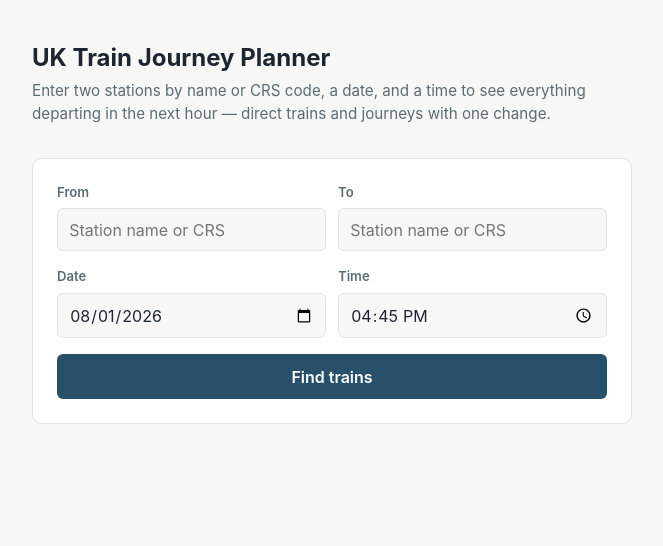
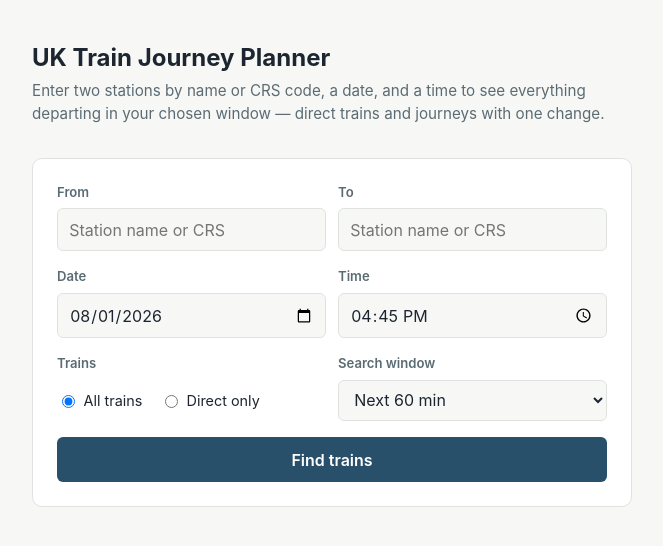
Before and after one commit to jitadityakumar/train-journey-planner, a FastAPI app: page / in a window 1280 px wide. Shown: the top 546 px of the page, without its empty margins (308-971 px from the left). Run offline with FastAPI, Linux system fonts and the light colour scheme; data that the repository does not hold is empty.

Commit message:
Add direct-only filter and search-window dropdown to journey form (#4)
* Add direct-only filter and search-window dropdown to the journey form

Adds radio buttons (All trains / Direct only, default All) and a search
window dropdown (30/60/90/120 min, default 60) to the search form,
threaded through to /api/journeys and /results via a new direct_only
query param. queries.find_journeys() now skips the interchange search
entirely when direct_only is set, rather than filtering results out
after the fact.

Co-Authored-By: Claude Sonnet 5 <noreply@anthropic.com>

* Drop numbering/bullets from the intermediate-stops list

User feedback: the "1. 16:37 Putney (PUT)" ordered-list numbering was
unwanted noise — switched to an unstyled <ul> so it just reads
"16:37 Putney (PUT)".

Co-Authored-By: Claude Sonnet 5 <noreply@anthropic.com>

* Collapse duplicate interchange results when the same two trains share multiple stops

User-reported: BNS->LRD at 16:30 showed the same journey twice, once
"change at CLJ" and once "change at VXH" — no real difference, since
leg1's departure and leg2's arrival are fixed per trip_id regardless of
which shared stop is used to switch trains, so departure/arrival/
duration are guaranteed identical across all of a trip pair's shared
stops. Dedup key dropped the interchange stop dimension (now just
leg1_trip_id + leg2_trip_id); keeps whichever shared stop lets the
rider change at the earliest opportunity, rather than whichever has
the shortest wait.

Reverses part of a 2026-08-01 decision to keep every shared-stop
option as a distinct result — that reasoning no longer holds once a
real duplicate was actually observed.

Co-Authored-By: Claude Sonnet 5 <noreply@anthropic.com>

---------

Co-authored-by: Claude Sonnet 5 <noreply@anthropic.com>

```diff
--- a/app/main.py
+++ b/app/main.py
@@ -159,9 +159,10 @@ def _run_journeys_query(
     date: dt.date,
     time: dt.time,
     window_minutes: int,
+    direct_only: bool = False,
 ) -> JourneysResponse:
     origin, destination = _validate_or_400(conn, from_crs, to_crs, date, time)
-    journeys = queries.find_journeys(conn, origin, destination, date, time, window_minutes)
+    journeys = queries.find_journeys(conn, origin, destination, date, time, window_minutes, direct_only)
 
     journey_outs = []
     for j in journeys:
@@ -196,6 +197,7 @@ def _run_journeys_query(
         date=date.isoformat(),
         window_start=time.isoformat(timespec="minutes"),
         window_minutes=window_minutes,
+        direct_only=direct_only,
         journeys=journey_outs,
     )
 
@@ -219,12 +221,13 @@ def api_journeys(
     date: dt.date = Query(...),
     time: dt.time = Query(...),
     window_minutes: int = Query(config.DEFAULT_WINDOW_MINUTES, ge=1, le=config.MAX_JOURNEYS_WINDOW_MINUTES),
+    direct_only: bool = Query(False, description="If true, return only direct trains (no single-change journeys)."),
     conn: sqlite3.Connection = Depends(get_db),
 ):
     """Direct and single-interchange journeys, merged and ranked. `/api/direct`
     stays direct-only and unchanged — this is the combined view (also what
     the web form/results page uses)."""
-    return _run_journeys_query(conn, from_, to, date, time, window_minutes)
+    return _run_journeys_query(conn, from_, to, date, time, window_minutes, direct_only)
 
 
 @app.get("/api/stations", response_model=list[StationOut])
@@ -257,6 +260,7 @@ def form(request: Request):
         {
             "default_date": default_dt.date().isoformat(),
             "default_time": default_dt.strftime("%H:%M"),
+            "default_window_minutes": config.DEFAULT_WINDOW_MINUTES,
         },
     )
 
@@ -269,12 +273,13 @@ def results(
     date: dt.date = Query(...),
     time: dt.time = Query(...),
     window_minutes: int = Query(config.DEFAULT_WINDOW_MINUTES, ge=1, le=config.MAX_JOURNEYS_WINDOW_MINUTES),
+    direct_only: bool = Query(False),
     conn: sqlite3.Connection = Depends(get_db),
 ):
     error = None
     result = None
     try:
-        result = _run_journeys_query(conn, from_, to, date, time, window_minutes)
+        result = _run_journeys_query(conn, from_, to, date, time, window_minutes, direct_only)
     except HTTPException as exc:
         error = exc.detail
 
@@ -292,5 +297,6 @@ def results(
             "time": time.isoformat(timespec="minutes"),
             "window_end_time": window_end.strftime("%H:%M"),
             "window_end_next_day": window_end.date() > date,
+            "direct_only": direct_only,
         },
     )
--- a/app/queries.py
+++ b/app/queries.py
@@ -375,23 +375,31 @@ def find_interchange_trips(
                 )
             )
 
-    # Keep only the best (shortest-connection) journey per (leg1, leg2,
-    # interchange stop) triple — genuine duplicates, which happen when a
-    # loop-line trip calls at the same interchange stop twice (found in
-    # code review, 2026-08-01). Deliberately keyed *with* the interchange
-    # stop, not just the trip pair: two trains that share several stops
-    # along a corridor (e.g. this app's own worked example, where the
-    # leg-2 train calls at both Clapham Junction and Waterloo before
-    # reaching the destination) genuinely offer different real choices —
-    # a shorter wait at a later station versus a longer wait at an earlier
-    # one — even when the overall arrival time ties, so those are kept as
-    # distinct results rather than collapsed to whichever has the shortest
-    # wait.
-    best_by_key: dict[tuple[str, str, str], InterchangeTrip] = {}
+    # Keep only one journey per (leg1, leg2) trip pair — when the same two
+    # physical trains cross paths at more than one shared stop (e.g. leg 1
+    # calls at both CLJ and VXH before terminating, and leg 2 also calls at
+    # both on its way out), every shared stop is a technically-valid
+    # interchange point, but they all produce the *same* overall journey:
+    # leg 1's trip fixes the departure time and leg 2's trip fixes the
+    # arrival time regardless of which shared stop you get off/on at, so
+    # departure, arrival, and total duration are guaranteed identical across
+    # all of them — there's no real choice being offered, just noise (found
+    # from a real user-reported case, 2026-08-01: BNS->LRD showed the same
+    # journey twice, once changing at CLJ and once at VXH). Keep whichever
+    # lets the rider change at the earliest possible station — the first
+    # point leg 1 reaches a stop leg 2 also calls at — rather than whichever
+    # happens to have the shortest wait, since a passenger has no reason to
+    # stay on leg 1 past the first valid opportunity to change onto leg 2.
+    # This also naturally covers a loop-line trip calling at the same
+    # interchange stop twice (found in code review, 2026-08-01): the first
+    # occurrence is definitionally the earliest opportunity to change.
+    best_by_key: dict[tuple[str, str], InterchangeTrip] = {}
     for candidate in candidates:
-        key = (candidate.leg1.trip_id, candidate.leg2.trip_id, candidate.interchange.stop_id)
+        key = (candidate.leg1.trip_id, candidate.leg2.trip_id)
         existing = best_by_key.get(key)
-        if existing is None or candidate.connection_minutes < existing.connection_minutes:
+        if existing is None or _absolute_seconds(
+            candidate.leg1.arrival_time, candidate.leg1.arrival_next_day
+        ) < _absolute_seconds(existing.leg1.arrival_time, existing.leg1.arrival_next_day):
             best_by_key[key] = candidate
 
     return list(best_by_key.values())
@@ -404,13 +412,23 @@ def find_journeys(
     date: dt.date,
     window_start: dt.time,
     window_minutes: int,
+    direct_only: bool = False,
 ) -> list[Journey]:
     """Direct and single-interchange journeys, merged and Pareto-filtered
     (see `_drop_dominated_journeys` — drops journeys no rider has a reason
     to prefer over some other candidate in the set), then ranked by
-    departure time (then duration) — see RESEARCH.md §3's ranking rule."""
+    departure time (then duration) — see RESEARCH.md §3's ranking rule.
+
+    `direct_only=True` skips the interchange search entirely (not just
+    filtering interchange results back out afterward) — also avoids the
+    per-leg1-candidate leg2 queries in find_interchange_trips, which are the
+    most expensive part of this function."""
     direct_trips = find_direct_trips(conn, origin, destination, date, window_start, window_minutes)
-    interchange_trips = find_interchange_trips(conn, origin, destination, date, window_start, window_minutes)
+    interchange_trips = (
+        []
+        if direct_only
+        else find_interchange_trips(conn, origin, destination, date, window_start, window_minutes)
+    )
 
     journeys = [
         Journey(
--- a/app/schemas.py
+++ b/app/schemas.py
@@ -63,6 +63,7 @@ class JourneysResponse(BaseModel):
     date: str
     window_start: str
     window_minutes: int
+    direct_only: bool
     journeys: list[JourneyOut]
 
 
--- a/app/templates/_base.html
+++ b/app/templates/_base.html
@@ -50,6 +50,20 @@
       border-radius: 6px; background: var(--paper); color: var(--ink); width: 100%;
     }
     input:focus { outline: 2px solid var(--accent); outline-offset: 1px; }
+    select {
+      font: inherit; padding: 0.55rem 0.7rem; border: 1px solid var(--line);
+      border-radius: 6px; background: var(--paper); color: var(--ink); width: 100%;
+    }
+    select:focus { outline: 2px solid var(--accent); outline-offset: 1px; }
+    .radio-group {
+      display: flex; gap: 1.1rem; align-items: center; height: 100%;
+      padding: 0.55rem 0;
+    }
+    .radio-option {
+      display: flex; align-items: center; gap: 0.35rem; font-size: 0.9rem;
+      font-weight: 400; color: var(--ink); cursor: pointer;
+    }
+    .radio-option input { width: auto; }
     .autocomplete-wrap { position: relative; display: block; width: 100%; }
     .autocomplete-menu {
       position: absolute; top: 100%; left: 0; right: 0; z-index: 10;
@@ -97,7 +111,7 @@
     }
     details { margin-top: 0.6rem; }
     summary { color: var(--accent); cursor: pointer; font-size: 0.85rem; }
-    .stop-list { margin: 0.5rem 0 0; padding-left: 1.1rem; font-size: 0.85rem; color: var(--muted); }
+    .stop-list { margin: 0.5rem 0 0; padding-left: 0; list-style: none; font-size: 0.85rem; color: var(--muted); }
     .no-results {
       background: var(--card); border: 1px dashed var(--line); border-radius: 8px;
       padding: 1.5rem; text-align: center; color: var(--muted);
--- a/app/templates/index.html
+++ b/app/templates/index.html
@@ -1,7 +1,7 @@
 {% extends "_base.html" %}
 {% block content %}
   <h1>UK Train Journey Planner</h1>
-  <p class="sub">Enter two stations by name or CRS code, a date, and a time to see everything departing in the next hour — direct trains and journeys with one change.</p>
+  <p class="sub">Enter two stations by name or CRS code, a date, and a time to see everything departing in your chosen window — direct trains and journeys with one change.</p>
   <div class="card">
     <form id="search-form" action="/results" method="get">
       <div class="row">
@@ -26,6 +26,24 @@
           <input id="time" name="time" type="time" step="900" value="{{ default_time }}" required>
         </div>
       </div>
+      <div class="row">
+        <div class="field">
+          <label id="trip-type-label">Trains</label>
+          <div class="radio-group" role="radiogroup" aria-labelledby="trip-type-label">
+            <label class="radio-option"><input type="radio" name="direct_only" value="false" checked> All trains</label>
+            <label class="radio-option"><input type="radio" name="direct_only" value="true"> Direct only</label>
+          </div>
+        </div>
+        <div class="field">
+          <label for="window_minutes">Search window</label>
+          <select id="window_minutes" name="window_minutes">
+            <option value="30" {{ "selected" if default_window_minutes == 30 else "" }}>Next 30 min</option>
+            <option value="60" {{ "selected" if default_window_minutes == 60 else "" }}>Next 60 min</option>
+            <option value="90" {{ "selected" if default_window_minutes == 90 else "" }}>Next 90 min</option>
+            <option value="120" {{ "selected" if default_window_minutes == 120 else "" }}>Next 120 min</option>
+          </select>
+        </div>
+      </div>
       <button type="submit">Find trains</button>
     </form>
   </div>
```
Also changed, not shown: app/templates/results.html (+6 -4 lines), tests/test_api.py (+27 -0 lines), tests/test_interchange.py (+34 -9 lines).
